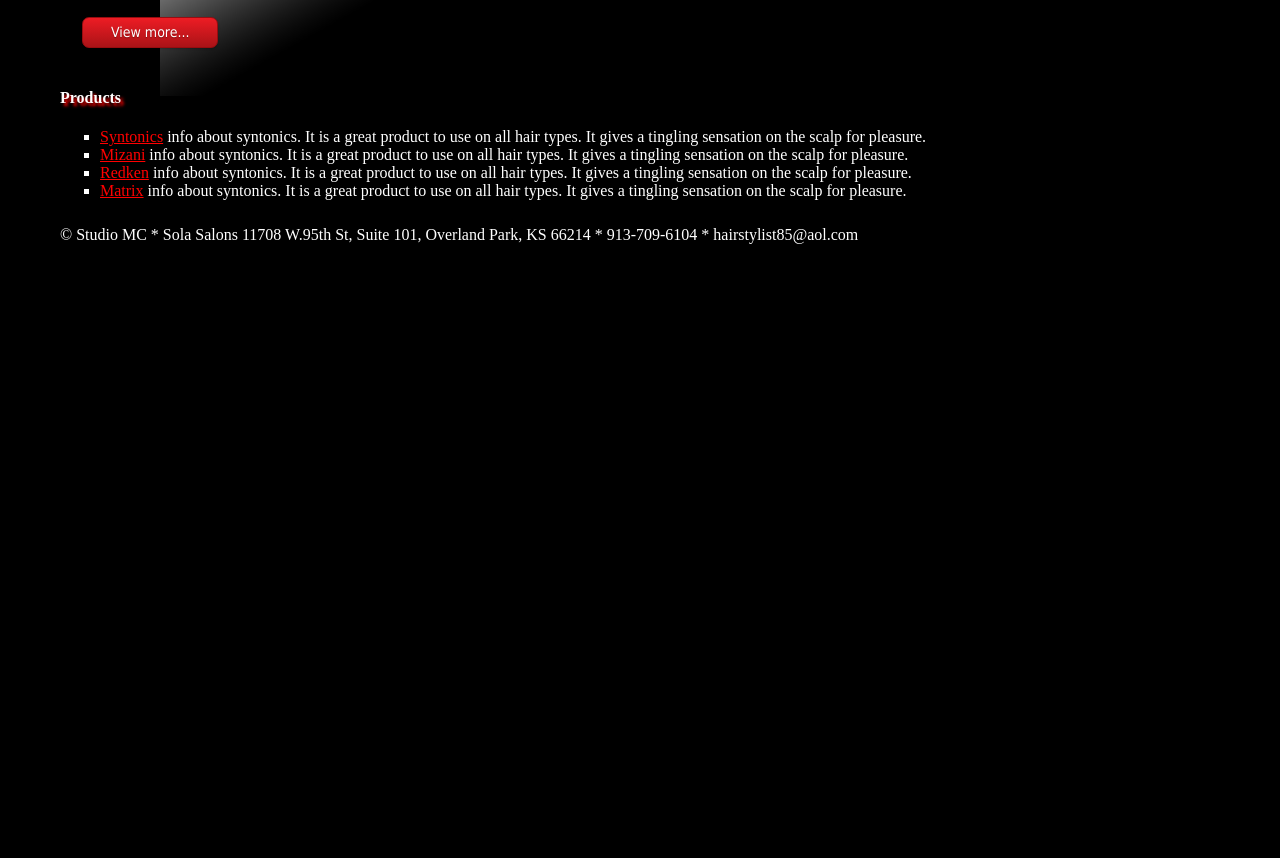
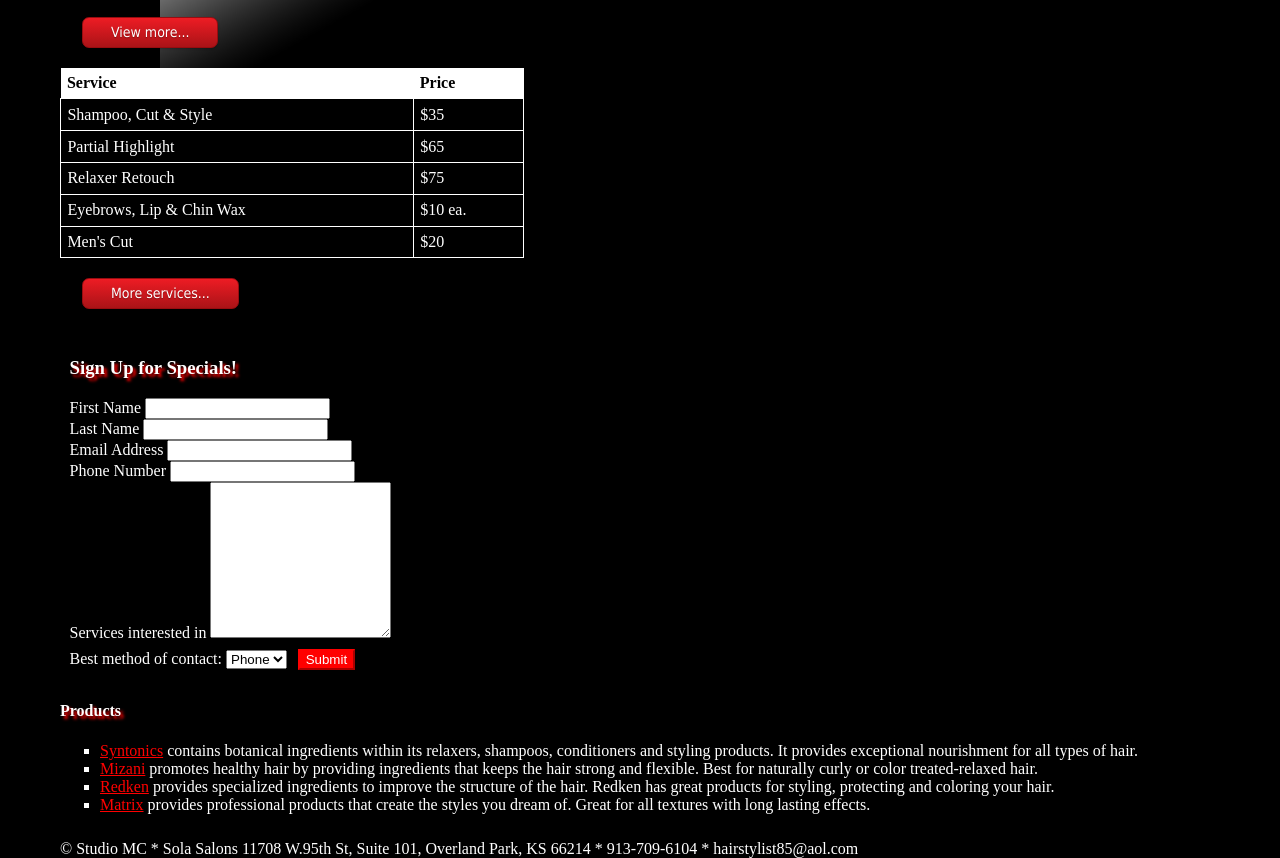
Before and after one commit to machelleb/WSD2012, a plain HTML site: page index.html in a window 1280 px wide. Shown: the part 924-1782 px from the top of the page. Before the commit the page ends 1168 px from the top, so only its background shows below. Drawn offline with Linux system fonts and the light colour scheme; a web font is replaced by a local one.

Commit message:
changed order of css

```diff
--- a/css/main.css
+++ b/css/main.css
@@ -84,21 +84,7 @@ h3, h4{
 	text-shadow: 3px 3px 3px #f00;
 	}
 
-footer{
-	color: #fff;
-	padding: 10px 0 0 0;
-	}
-
-#products ol{
-	color: #fff;
-	list-style-type: square;
-	}
-
-#products{
-	-moz-column-count: 3;
-	}
-
-#viewmore{
+.viewmore{
 	clear: left;
 	padding: 20px;
 	}
@@ -182,9 +168,58 @@ footer{
 	background: -moz-linear-gradient(top,  #aa1317,  #ed1c24);
 	/*filter:  progid:DXImageTransform.Microsoft.gradient(startColorstr='#aa1317', endColorstr='#ed1c24');*/
 }
+
 #logo img{
 	max-width: 100%;
 	}
+
+form{
+	color: #fff;
+	padding: 0.3em;
+	margin: 0.3em;
+	width: 40%;
+	}
+
+table{
+	border-collapse: collapse;
+	width: 40%;
+	}
+
+td{
+	border: 1px solid #fff;
+	color: #fff;
+	padding: 0.4em;
+}
+
+th{
+	text-align: left;
+	background-color: #fff;
+	padding: 0.4em;
+	color: #000;
+}
+
+#submit{
+	color: #fff;
+	background-color: #f00;
+	border-color: #f00;
+	margin: 0.5em;
+}
+
+footer{
+	color: #fff;
+	padding: 10px 0 0 0;
+	}
+
+#products ol{
+	color: #fff;
+	list-style-type: square;
+	}
+
+#products{
+	-moz-column-count: 3;
+	width:100%;
+	}
+
 @media screen and (min-width: 768px) and (max-width: 959px){
 	/*#entirety {background-color: #f00;}*/
 	h2 {font-size: 2.375em;}
--- a/index.html
+++ b/index.html
@@ -52,18 +52,99 @@
 	</ol>
 	</div>
 
-	<div id="viewmore"><a href="photogallery.html" class="button red">View more...</a></div>
+	<div class="viewmore"><a href="photogallery.html" class="button red">View more...</a></div>
 
+<!-- My table of services -->
+    <table>
+        <tr>
+            <th>Service</th>
+            <th>Price</th>
+        </tr>
+        <tr>
+            <td>Shampoo, Cut &amp; Style</td>
+            <td>$35</td>
+        </tr>
+        <tr>
+            <td>Partial Highlight</td>
+            <td>$65</td>
+        </tr>
+        <tr>
+            <td>Relaxer Retouch</td>
+            <td>$75</td>
+        </tr>
+        <tr>
+            <td>Eyebrows, Lip &amp; Chin Wax</td>
+            <td>$10 ea.</td>
+        </tr>
+        <tr>
+            <td>Men's Cut</td>
+            <td>$20</td>
+        </tr>
+    </table>
+        <div class="viewmore"><a href="servicemenu.html" class="button red">More services...</a></div>
+
+<!-- This is the specials email sign up -->
+    <form method="get" action="mailto:hairstylist85@aol.com">
+
+        <h3>Sign Up for Specials!</h3>
+        <div>
+            <label for="name_first">First Name</label>
+            <input type="text" name="name_first" id="name_first"/>
+        </div>
+
+        <div>
+            <label for="name_last">Last Name</label>
+            <input type="text" name="name_last" id="name_last"/>
+        </div>
+
+        <div>
+            <label for="email_address">Email Address</label>
+            <input type="text" name="email_address" id="email_address"/>
+        </div>
+
+        <div>
+            <label for="phone_number">Phone Number</label>
+            <input type="text" name="phone_address" id="phone_number"/>
+        </div>
+
+        <div>
+            <label for="additional_info">Services interested in</label>
+            <textarea rows="10" cols="20" name="additional_info" id="additional_info"></textarea>
+        </div>
+
+            <label for="contact_method">Best method of contact:</label>
+            <select name="contact_method" id="contact_method">
+                <option>Phone</option>
+                <option>Email</option>
+            </select>
+
+            <input type="submit" value="Submit" id="submit"/>
+           <!--<div>
+        <h5>Best method of contact:</h5>
+            <label for="phone">By Phone</label>
+            <input type="radio" name="phone" id="phone" value="phone"/>
+            <br/>
+            <label for="email">By Email</label>
+            <input type="radio" name="email" id="email" value="email" checked="checked"/>
+        </div>
+        <div>
+            <label for="contact_time">Best time to contact:</label>
+            <select name="contact_time" id="contact_time">
+                <option>In the morning</option>
+                <option>In the afternoon</option>
+                <option>In the evening</option>
+        </div>-->
+      </form>
 
 <!--this is products used in salon with links to sites-->
 	<aside>
 	<h4>Products</h4>
 	<div id="products">
 	<ol>
-	    <li><a href="http://www.syntonicsglobal.com/">Syntonics</a> info about syntonics. It is a great product to use on all hair types. It gives a tingling sensation on the scalp for pleasure.</li>
-	    <li><a href="http://www.mizani-usa.com/">Mizani</a> info about syntonics. It is a great product to use on all hair types. It gives a tingling sensation on the scalp for pleasure.</li>
-	    <li><a href="http://www.redken.com/">Redken</a> info about syntonics. It is a great product to use on all hair types. It gives a tingling sensation on the scalp for pleasure.</li>
-	    <li><a href="http://www.matrix.com/">Matrix</a> info about syntonics. It is a great product to use on all hair types. It gives a tingling sensation on the scalp for pleasure.</li>
+	    <li><a href="http://www.syntonicsglobal.com/">Syntonics</a> contains botanical ingredients within its relaxers, shampoos, conditioners and styling products. It provides exceptional nourishment for all types of hair.</li>
+	    <li><a href="http://www.mizani-usa.com/">Mizani</a> promotes healthy hair by providing ingredients that keeps the hair strong and flexible. Best for naturally curly or color treated-relaxed hair.</li>
+	    <li><a href="http://www.redken.com/">Redken</a> provides specialized ingredients to improve the structure of the hair. Redken has great products for styling, protecting and coloring your hair.</li>
+	    <li><a href="http://www.matrix.com/">Matrix</a> provides professional products that create the styles you dream of. Great for all textures with long lasting effects.</li>
     </ol>
     </div>
     </aside>
```
